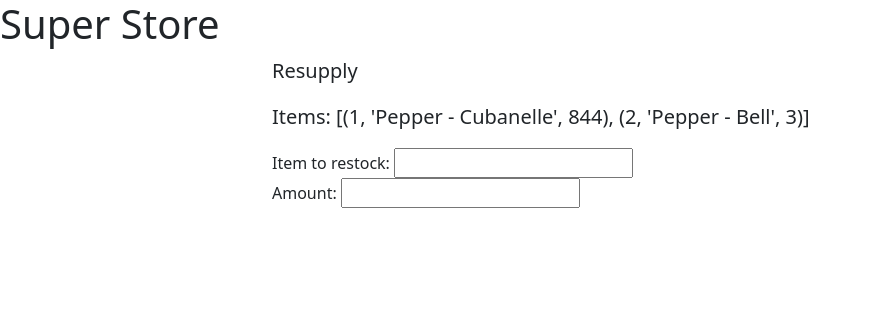
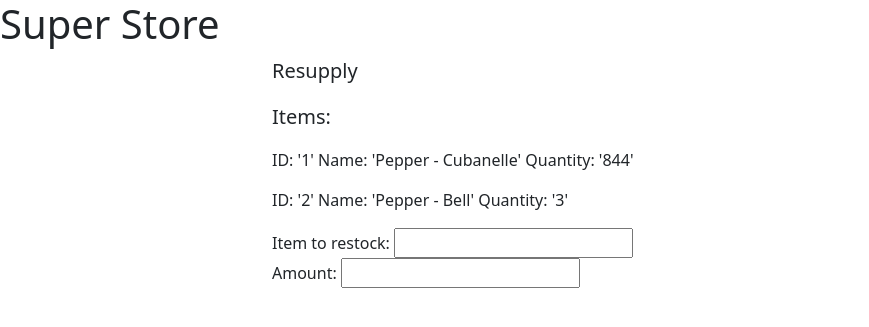
Before and after one commit to UVM-CS195-F22/FinalProject-lscholfi-kpolitza, a Flask app: page /resupply in a window 1280 px wide. Shown: the top 327 px of the page, without its empty margins (0-869 px from the left). Run offline with Flask 2, Linux system fonts and the light colour scheme; a user stored in the database is signed in; data comes from the database, SQL or seed files in the repository.

Commit message:
formatted resupply.html

```diff
--- a/app.py
+++ b/app.py
@@ -373,7 +373,11 @@ def get_owned_items(username):
     owned_products = cur.execute(f"SELECT Inventory.item_id, Inventory.item_name, Inventory.quantity FROM \
                                      (Inventory INNER JOIN Users ON Users.username = Inventory.supplier) WHERE Inventory.supplier = Users.username \
                                      AND Users.username = '{username}';").fetchall()
-    return (owned_products)
+    formatted_products = []
+    for each in owned_products:
+        formatted_products.append(f"ID: '{each[0]}' Name: '{each[1]}' Quantity: '{each[2]}'")
+
+    return (formatted_products)
 
 '''
 performes a query on superstore.db
--- a/templates/resupply.html
+++ b/templates/resupply.html
@@ -6,7 +6,11 @@
 
 <div class="col-md-10 col-lg-8 mx-lg-auto mx-md-auto">
   <p class="lead">Resupply</p>
-  <p class="lead">Items: {{owned_products}}</p>
+  <p class="lead">Items:</p>
+
+  {% for item in owned_products %}
+    <p> {{ item }} </p>
+  {% endfor %}
 
   <form method="POST">
      <div><label>Item to restock: <input type="text" name="item" value="" /></label></div>
```
